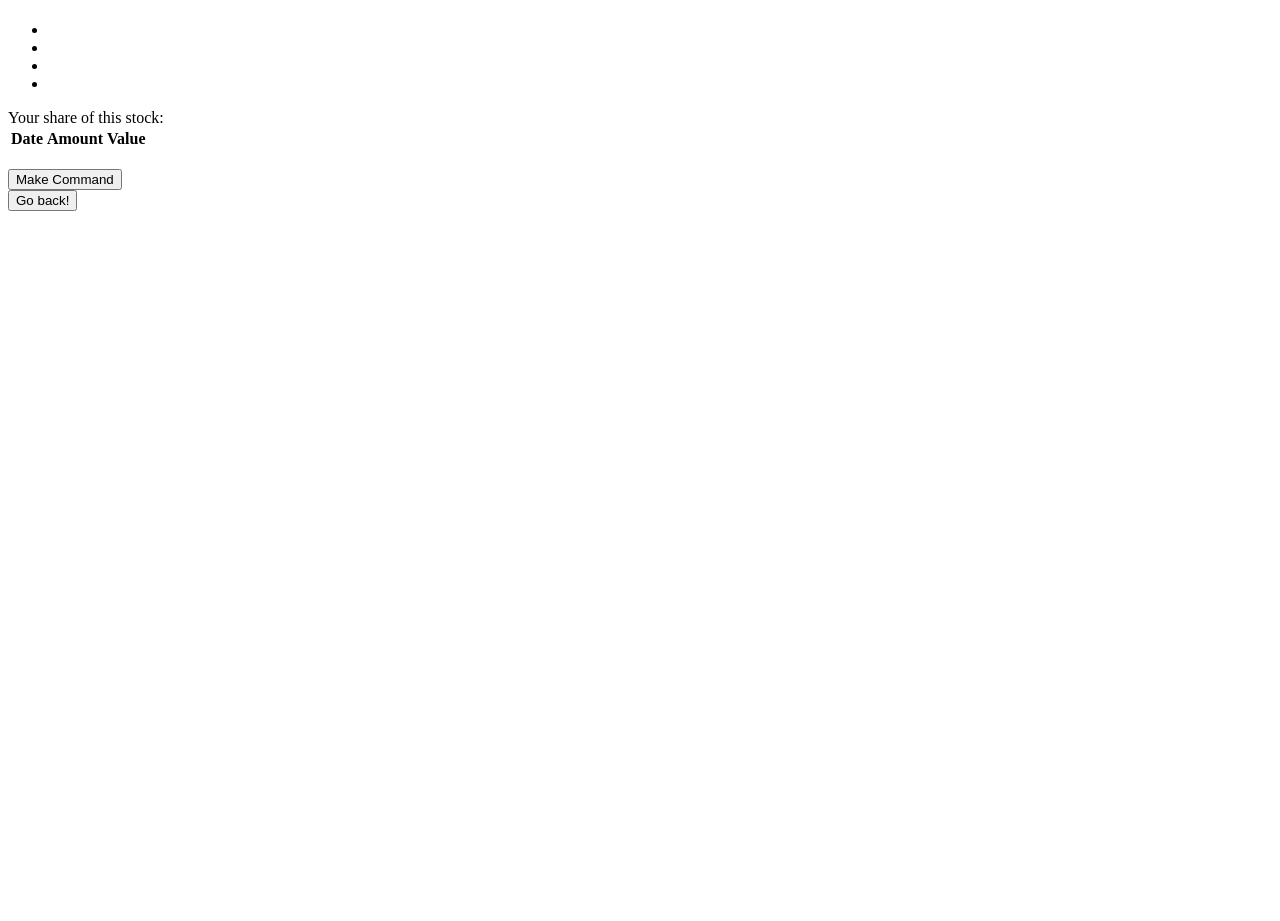
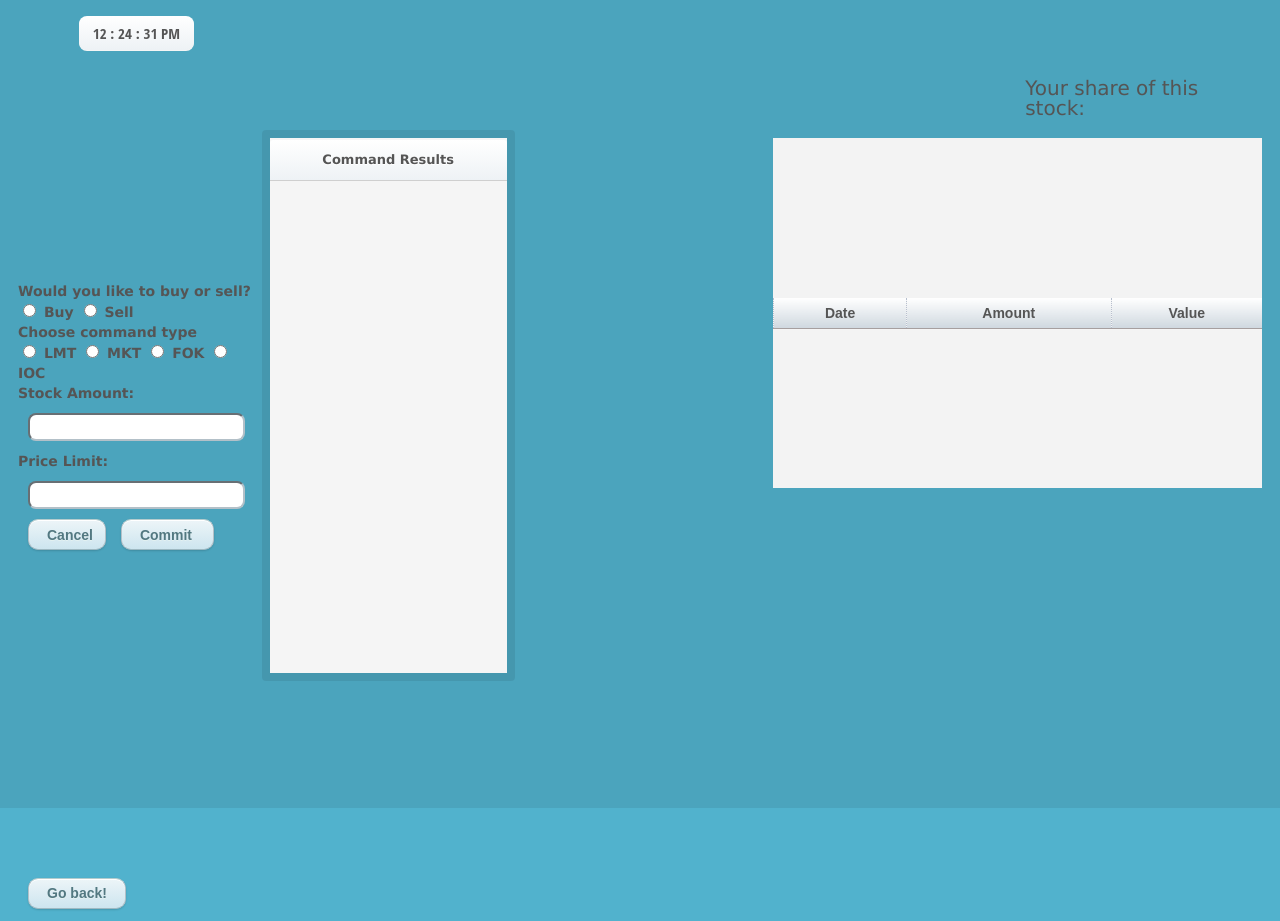
Before and after one commit to TomBer101/RSEWebFinal, a plain HTML site: page webModule/web/pages/brokerStockPage/brokerStockPage.html in a window 1280 px wide. Before the commit the page ends 800 px from the top, so only its background shows below. Drawn offline with Linux system fonts and the light colour scheme; no server answers.

Commit message:
another try.

```diff
--- /dev/null
+++ b/webModule/web/pages/brokerStockPage/brokerStockPage.css
@@ -0,0 +1,348 @@
+
+body
+{
+    font: 13px/20px "Lucida Grande", Tahoma, Verdana, sans-serif;
+    color: #555;
+    background: #51b2cd;
+}
+
+#grid-container {
+    display: grid;
+    grid-gap:15px;
+    grid-template-columns:0.9fr 0.9fr 0.9fr 0.9fr 0.9fr ;
+    grid-template-rows: 50px 50px 350px 170px 170px 40px;
+    margin-right: 10px;
+    margin-left: 10px;
+}
+
+#grid-container div
+{
+    align-content: center;
+}
+
+.mainTitle
+{
+    grid-column-start: 3;
+    grid-column-end: 4;
+    grid-row-start: 1;
+    grid-row-end: 2;
+}
+
+#symbolContainer
+{
+    grid-column-start: 1;
+    grid-column-end: 2;
+    grid-row-start: 2;
+    grid-row-end: 2;
+    font-size: 20px;
+}
+
+#companyNameContainer
+{
+    grid-column-start: 2;
+    grid-column-end: 3;
+    grid-row-start: 2;
+    grid-row-end: 2;
+    font-size: 20px;
+}
+
+#valueContainer
+{
+    grid-column-start: 3;
+    grid-column-end: 4;
+    grid-row-start: 2;
+    grid-row-end: 2;
+    font-size: 20px;
+}
+
+#cycleContainer
+{
+    grid-column-start: 4;
+    grid-column-end: 5;
+    grid-row-start: 2;
+    grid-row-end: 2;
+    font-size: 20px;
+}
+
+#myHolds
+{
+    grid-column-start: 5;
+    grid-column-end: 6;
+    grid-row-start: 2;
+    grid-row-end: 2;
+    font-size: 20px;
+}
+
+.tableContainer
+{
+    grid-column-start: 4;
+    grid-column-end: 6;
+    grid-row-start: 3;
+    grid-row-end: 3;
+    height: 100%;
+    overflow: auto;
+    background: #f3f3f3;
+}
+
+thead tr th
+{
+    background-image: -webkit-linear-gradient(top, white, #eef2f5);
+    background-image: -moz-linear-gradient(top, white, #eef2f5);
+    background-image: -o-linear-gradient(top, white ,#eef2f5);
+    background-image: linear-gradient(to bottom, white, #cfd8df);
+    -webkit-box-shadow: 0 1px whitesmoke;
+    box-shadow: 0 1px whitesmoke;
+    position: sticky;
+    top: 0;
+}
+
+thead
+{
+    position: inherit;
+}
+
+th {
+    padding: 5px;
+    text-align: center;
+    border-left: 1px dotted rgb(143 158 183 / 60%);
+    border-bottom: 1px solid #a69f9f;    font-size: 14px;
+    font-weight: bold;
+    color: #555;
+    background-image: -webkit-linear-gradient(top, white, #eef2f5);
+    background-image: linear-gradient(to bottom, white, #d9d9db);
+}
+
+#transactionHistory {
+
+    margin-left: auto;
+    margin-right: 0;
+    max-height: 100px;
+    position: inherit;
+    width: 100%;
+    font-family: sans-serif;
+    min-width: 400px;
+    border-bottom: 1px solid #cfcfcf;
+    border-radius: 3px 3px 0 0;
+    background: #f3f3f3;
+    -webkit-box-shadow: 0 1px whitesmoke;
+    box-shadow: 0 1px #f5f5f5;
+    border-collapse: collapse;
+}
+
+tbody tr:hover {
+    background: #e6f2f7;
+}
+
+tbody tr td{
+    padding: 10px 15px;
+    text-align: center;
+    border-bottom: 1px solid #ddd;
+    font-size: 13px;
+    color: #555;
+    border-bottom: 1px solid #ddd;
+    font-weight: bold;
+}
+
+.makeCommandHolder
+{
+    grid-column-start: 1;
+    grid-column-end: 2;
+    grid-row-start: 3;
+    grid-row-end: 5;
+    font-size: 20px;
+}
+
+.makeCommandRes
+{
+    grid-column-start: 2;
+    grid-column-end: 3;
+    grid-row-start: 3;
+    grid-row-end: 5;
+}
+
+#stockChartHolder
+{
+    grid-row-start: 4;
+    grid-row-end: 6;
+    grid-column-start: 4;
+    grid-column-end: 6;
+}
+
+.backContainer
+{
+    grid-column-start: 1;
+    grid-column-end: 1;
+    grid-row-start: 6;
+    grid-row-end: 7;
+}
+
+
+input[type=number]
+{
+    height: 22px;
+    width: -webkit-fill-available;
+    border-radius: 8px;
+    border-color: #b3c0c8;
+    margin: 10px;
+}
+
+#makeCommandHolder
+{
+    margin-top: 20px;
+}
+
+#makeCommandForm
+{
+    font-size: 14px;
+    font-weight: bold;
+}
+
+#msg-holder
+{
+    margin-bottom: 15px;
+    height: 8%;
+    font-size: 14px;
+    font-weight: bold;
+    color: #c93838;
+}
+
+.makeCommandRes
+{
+    background-color: whitesmoke;
+    position: relative;
+}
+.makeCommandRes:before
+{
+    content: '';
+    position: absolute;
+    top: -8px;
+    right: -8px;
+    bottom: -8px;
+    left: -8px;
+    z-index: -1;
+    background: rgba(0, 0, 0, 0.08);
+    border-radius: 4px;
+}
+.makeCommandRes h4
+{
+    line-height: 40px;
+    /*font-size: 21px;*/
+    /*font-weight: bold;*/
+    color: #555;
+    text-align: center;
+    text-shadow: 0 1px white;
+    background: #f3f3f3;
+    border-bottom: 1px solid #cfcfcf;
+    border-radius: 3px 3px 0 0;
+    background-image: -webkit-linear-gradient(top, white, #eef2f5);
+    background-image: -moz-linear-gradient(top, white, #eef2f5);
+    background-image: -o-linear-gradient(top, white ,#eef2f5);
+    background-image: linear-gradient(to bottom, white, #eef2f5);
+    -webkit-box-shadow: 0 1px whitesmoke;
+    box-shadow: 0 1px whitesmoke;
+    margin-bottom: 4px;
+    margin-top: 0;
+}
+
+#commandRes
+{
+    font-size: 12px;
+    height: 80%;
+}
+
+li
+{
+    border-bottom: solid 1px #ccc;
+    margin-bottom: 10px;
+    padding-bottom: 10px;
+}
+
+li:hover
+{
+    background: #979da0;
+    -webkit-box-shadow: 0 0 200px rgba(255, 255, 255, 0.5), 0 1px 2px rgba(0, 0, 0, 0.3);
+    box-shadow: 0 0 200px rgba(255, 255, 255, 0.5), 0 1px 2px rgba(0, 0, 0, 0.3);
+    background-image: -webkit-linear-gradient(top, #f8f8f8, #e3e3e3);
+    background-image: -moz-linear-gradient(top, #f8f8f8, #e3e3e3);
+    background-image: -o-linear-gradient(top, #f8f8f8, #e3e3e3);
+    background-image: linear-gradient(to bottom, #f8f8f8, #e3e3e3);
+}
+
+input[type=submit], button, input[type=button]
+{
+    padding: 0 18px;
+    height: 29px;
+    width: 40px;
+    font-size: 14px;
+    font-weight: bold;
+    color: #527881;
+    text-shadow: 0 1px #e3f1f1;
+    background: #cde5ef;
+    border: 1px solid;
+    border-color: #b4ccce #b3c0c8 #9eb9c2;
+    border-radius: 10px;
+    outline: 0;
+    -webkit-box-sizing: content-box;
+    -moz-box-sizing: content-box;
+    box-sizing: content-box;
+    background-image: -webkit-linear-gradient(top, #edf5f8, #cde5ef);
+    background-image: -moz-linear-gradient(top, #edf5f8, #cde5ef);
+    background-image: -o-linear-gradient(top, #edf5f8, #cde5ef);
+    background-image: linear-gradient(to bottom, #edf5f8, #cde5ef);
+    -webkit-box-shadow: inset 0 1px white, 0 1px 2px rgba(0, 0, 0, 0.15);
+    box-shadow: inset 0 1px white, 0 1px 2px rgba(0, 0, 0, 0.15);
+    margin-left: 10px;
+}
+
+#makeCommandForm input[type=submit]
+{
+    padding-right: 33px;
+}
+
+.backContainer input
+{
+    padding-right: 38px;
+}
+
+#digitalClock
+{
+    grid-column-start: 1;
+    grid-column-end: 2;
+    grid-row-start: 1;
+    grid-row-end: 2;
+}
+
+#digitalClock
+{
+    background: #f3f3f3;
+    width: 40%;
+    margin: auto;
+    padding-top: 7px;
+    padding-bottom: 7px;
+    font-family: 'Open Sans Condensed', sans-serif;
+    font-size: 15px;
+    text-align: center;
+    background-image: -webkit-linear-gradient(top, white, #eef2f5);
+    background-image: -moz-linear-gradient(top, white, #eef2f5);
+    background-image: -o-linear-gradient(top, white ,#eef2f5);
+    background-image: linear-gradient(to bottom, white, #eef2f5);
+    -webkit-box-shadow: 0 1px whitesmoke;
+    box-shadow: 0 1px whitesmoke;;
+    padding-right: 10px;
+    padding-left: 10px;
+    color: #555;
+    border-radius: 8px;
+}
+
+#digitalClock:before
+{
+    content: '';
+    position: absolute;
+    top: -8px;
+    right: -8px;
+    bottom: -8px;
+    left: -8px;
+    z-index: -1;
+    background: rgba(0, 0, 0, 0.08);
+    border-radius: 4px;
+}
--- a/webModule/web/pages/brokerStockPage/brokerStockPage.html
+++ b/webModule/web/pages/brokerStockPage/brokerStockPage.html
@@ -8,23 +8,35 @@
     <script src="../../utilsUI/graphBuilder.js"></script>
     <script src="canvasjs.min.js"></script>
     <script src="brokerStockPage.js"></script>
+
+    <link rel="stylesheet" href="brokerStockPage.css">
+
 </head>
 
 <body>
+
+<div id="grid-container">
+
+    <!-------- HEADER ------->
+    <div class="mainTitle">
         <h1 id="mainTitle"></h1>
+    </div>
 
-    <ul id="stockDataList">
-        <li id="symbol"></li>
-        <li id="companyName"></li>
-        <li id="value"></li>
-        <li id="cycle"></li>
-    </ul>
+    <div id="digitalClock"> </div>
+
+    <!-- SUBTITLE -------->
+    <div class="stockData" id="symbolContainer"></div>
+    <div class="stockData" id="companyNameContainer"></div>
+    <div class="stockData" id="valueContainer"></div>
+    <div class="stockData" id="cycleContainer"></div>
 
     <div id="myHolds">
         <label class="lbl">Your share of this stock: </label>
         <span id="amount"></span>
     </div>
 
+    <!------- STOCK TRANSACTIONS ------->
+    <div class="tableContainer">
         <table id="transactionHistory">
             <thead>
                 <tr>
@@ -35,11 +47,13 @@
             </thead>
             <tbody id="transactionHistoryTb"></tbody>
         </table>
+    </div>
 
-
+    <!----------- MAKE COMMAND ------------->
     <br>
-    <button type="button" id="Make Command" onclick="document.getElementById('makeCommandHolder').style.display='block'">Make Command</button>
-    <div id="makeCommandHolder" style="display:none">
+    <div class="makeCommandHolder">
+    <!--<button type="button" id="Make Command" onclick="document.getElementById('makeCommandHolder').style.display='block'">Make Command</button>-->
+    <div id="makeCommandHolder" >
         <form id="makeCommandForm" method="POST" action="makeCommand">
             <label class="lbl">Would you like to buy or sell?</label><br>
             <input type="radio" id="bRadio" name="way" value="BUY"/>
@@ -69,15 +83,25 @@
             <input type="submit" value="Commit"/>
         </form>
     </div>
+    </div>
 
+    <div class="makeCommandRes">
+        <h4>Command Results</h4>
         <div id="msg-holder"></div>
-    <div id="commandRes" style="display:none">
+
+        <div id="commandRes" >
             <ul id="currTrades"></ul>
         </div>
+    </div>
 
-    <input type="button" value="Go back!" onclick="window.location.replace('/webModule_Web_exploded/pages/brokerHomePage/brokerHomePage.html');">
-
+    <!------------ CHART CONTAINER -------->
     <div id="stockChartHolder"></div>
 
+    <!--------- GO BACK --------------------->
+    <div class="backContainer">
+        <input type="button" value="Go back!" onclick="window.location.replace('/webModule_Web_exploded/pages/brokerHomePage/brokerHomePage.html');">
+    </div>
+
+</div>
 </body>
 </html>
--- a/webModule/web/pages/brokerStockPage/brokerStockPage.js
+++ b/webModule/web/pages/brokerStockPage/brokerStockPage.js
@@ -28,19 +28,19 @@ function refreshBrokerData(stockData)
     var currStockDTO = stockData.stockDTO;
 
     $("#mainTitle").empty();
-    $("#mainTitle").append(currStockDTO.symbol + " Data:");
+    $("#mainTitle").append(currStockDTO.symbol + " Data:")
 
-    $("#symbol").empty();
-    $("#symbol").append("Symbol: " + currStockDTO.symbol);
+    $("#symbolContainer").empty();
+    $("#symbolContainer").append("<span class='toBold'>Symbol: </span>" + currStockDTO.symbol);
 
-    $("#companyName").empty();
-    $("#companyName").append( "Company Name: " + currStockDTO.companyName);
+    $("#companyNameContainer").empty();
+    $("#companyNameContainer").append("<span class='toBold'>Company Name: </span>" + currStockDTO.companyName);
 
-    $("#value").empty();
-    $("#value").append("Value: " + currStockDTO.currValue);
+    $("#valueContainer").empty();
+    $("#valueContainer").append("<span class='toBold'>Value: </span>" + currStockDTO.currValue);
 
-    $("#cycle").empty();
-    $("#cycle").append("Cycle: " + currStockDTO.transactionsCycle);
+    $("#cycleContainer").empty();
+    $("#cycleContainer").append("<span class='toBold'>Cycle: </span>" + currStockDTO.transactionsCycle);
 
     $("#amount").empty();
     $("#amount").append(myAmount);
@@ -228,8 +228,8 @@ $(function(){
                         appendMessage(currTrades, way, stockSymbol); // I send the way to print the opposite User.
 
                         $("#makeCommandForm")[0].reset();
-                        formHolder.style.display = "none";
-                        currTradesList.style.display = "block";
+                        //formHolder.style.display = "none";
+                        //currTradesList.style.display = "block";
                     },
                     error:function(t)
                     {
@@ -253,3 +253,50 @@ function enableLimit()
     document.getElementById("priceLimit").disabled =  false;
 }
 /******************************************************************************/
+function Time()
+{
+    var date = new Date();
+    var hour = date.getHours();
+    var minute = date.getMinutes();
+    var seconds = date.getSeconds();
+    var period = "";
+
+    if (hour >= 12)
+        period = "PM";
+    else
+        period = "AM";
+
+    if (hour == 0)
+        hour = 12;
+    else
+    {
+        if (hour > 12)
+        {
+            hour = hour - 12;
+        }
+    }
+
+    hour = update(hour);
+    minute = update(minute);
+    seconds = update(seconds);
+
+    document.getElementById("digitalClock").innerHTML = hour + " : " + minute +
+        " : " + seconds + " " + period;
+
+    setTimeout(Time, 1000);
+
+}
+/******************************************************************************/
+function update(t)
+{
+    if (t < 10)
+        return "0" + t;
+    else
+        return t;
+}
+/******************************************************************************/
+$(function()
+{
+    Time();
+});
+/******************************************************************************/
```
Lines whose indentation alone changed are shown as unchanged.
